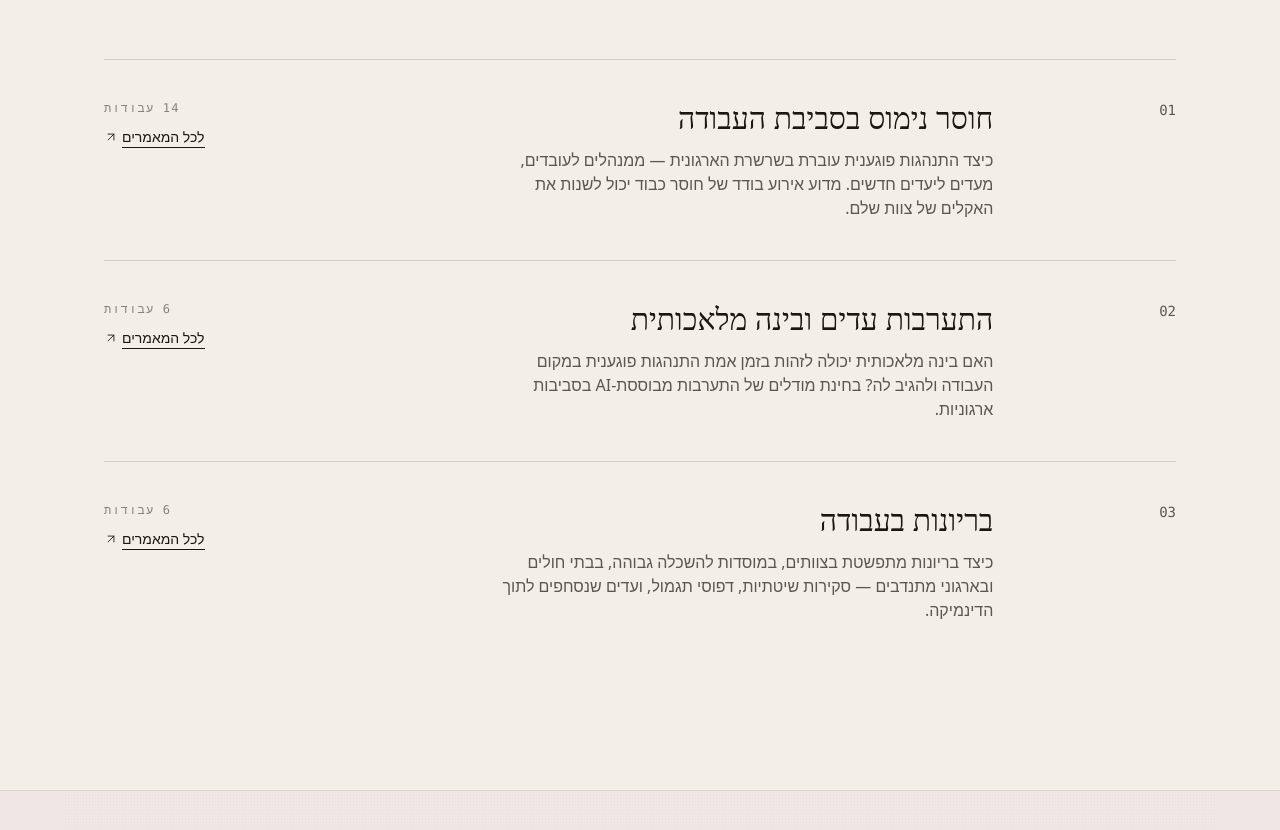
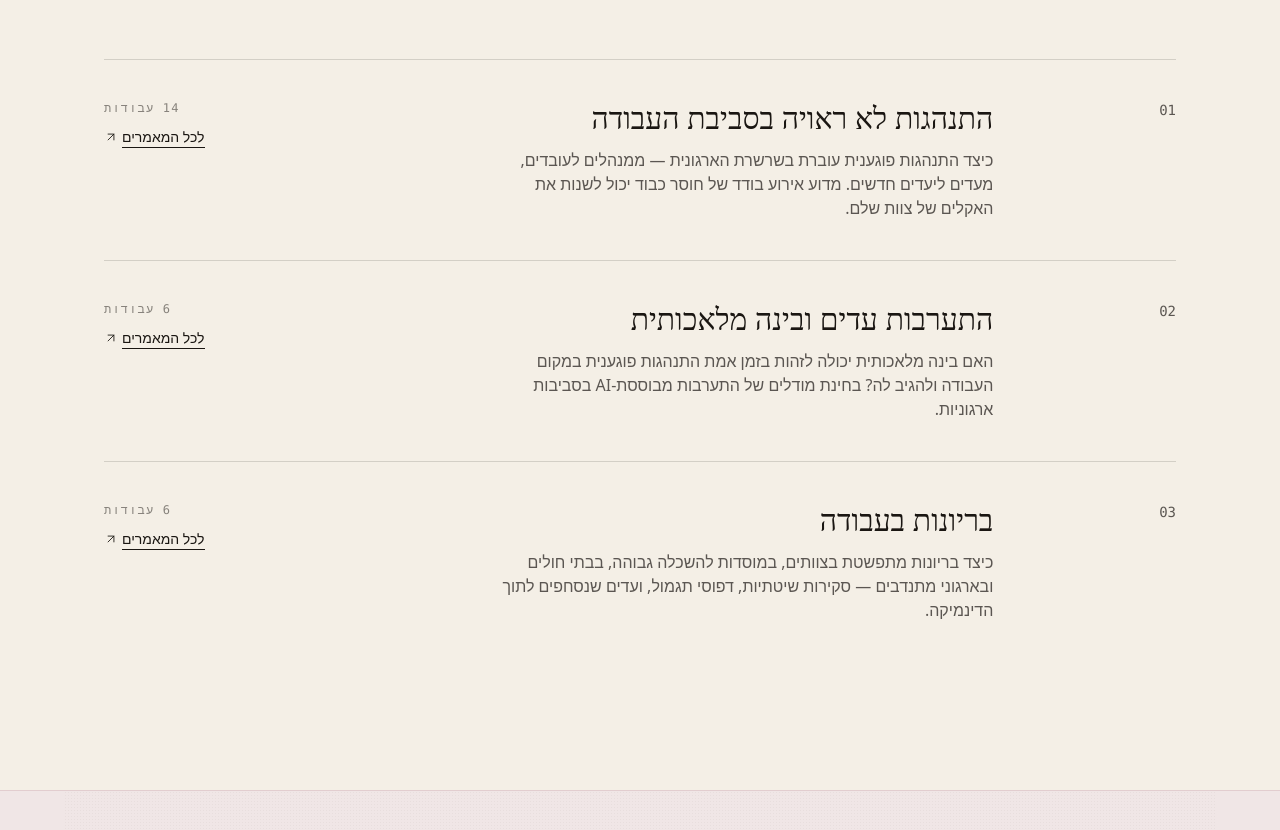
Before and after one commit to itzkovichyariv-star/yarivitzkovich-site, an Astro site: page /he in a window 1280 px wide. Shown: the part 864-1694 px from the top of the page. Built offline with nearby package versions, Linux system fonts and the light colour scheme; Astro itself is replaced by a stand-in of ours.

Commit message:
fix: replace חוסר נימוס with התנהגות לא ראויה in Hebrew home
Co-Authored-By: Claude Sonnet 4.6 <noreply@anthropic.com>

```diff
--- a/src/pages/he/index.astro
+++ b/src/pages/he/index.astro
@@ -21,7 +21,7 @@ for (let i = 0; i < selected.length; i += 2) {
 const fields = [
   {
     num: '01',
-    title: 'חוסר נימוס בסביבת העבודה',
+    title: 'התנהגות לא ראויה בסביבת העבודה',
     desc: 'כיצד התנהגות פוגענית עוברת בשרשרת הארגונית — ממנהלים לעובדים, מעדים ליעדים חדשים. מדוע אירוע בודד של חוסר כבוד יכול לשנות את האקלים של צוות שלם.',
     count: '14 עבודות',
     href: '/publications?topics=incivility',
```
